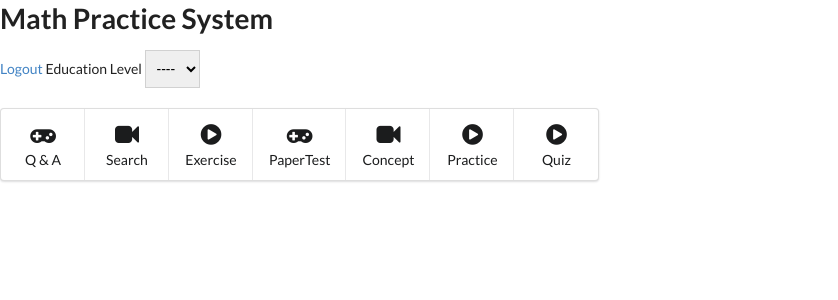
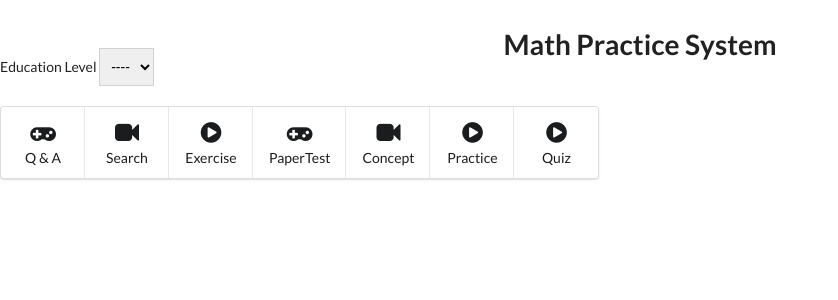
Before and after one commit to fiennyangeln/Math-Practice-System, a Django app: page /students/home/ in a window 1280 px wide. Shown: the top 300 px of the page, without its empty margins (0-838 px from the left). Run offline with Django 3.2, Linux system fonts and the light colour scheme; data that the repository does not hold is empty.

Commit message:
prettify

```diff
--- a/apps/students/controllers/base_views.py
+++ b/apps/students/controllers/base_views.py
@@ -37,6 +37,7 @@ class BaseView():
             if form.is_valid():
                 form.save()
                 messages.add_message(request, messages.SUCCESS, "User created successfully, Please Login")
+                # TODO : does user needs to be superuser/staff
                 return redirect('/students/login')
         else:
             form = UserCreationForm()
--- a/apps/students/templates/base.html
+++ b/apps/students/templates/base.html
@@ -15,10 +15,21 @@
 </head>
 
 <body>
-<div class="btn-block">
-    <div class="jumbotron jumbotron-fluid text-center">
+{% if request.user.is_authenticated %}
+  <a href="/students/logout">
+    <button class="ui right floated basic button">
+    <i class="icon user"></i>
+    Logout
+  </button>
+  </a>
+{% endif %}
+
+  <br><br>
+  <div class="ui center aligned grid">
     <h1>Math Practice System</h1>
-      <a href="/students/logout">Logout</a>
+  </div>
+  <div class="right menu">
+  </div>
     {% block messages %}
       {% if messages %}
         {% for message in messages %}
@@ -29,10 +40,9 @@
         {% endfor %}
       {% endif %}
     {% endblock %}
-
     {% block body %}
     {% endblock %}
-    </div>
+
 </div>
   <!-- Put it below to make sure page load first, speed up render, prevent unresponsive stalls -->
   <script src="{% static 'js/jquery-3.2.1.js'%}" type= "text/javascript"></script>
--- a/apps/students/templates/index.html
+++ b/apps/students/templates/index.html
@@ -1,6 +1,9 @@
 {% extends 'base.html' %}
 
 {% block body %}
+<div class="three wide column"></div>
+
+<div class="ten wide column">
 <span> Education Level</span>
 <select class="ui dropdown" onChange="window.location.href=this.value">
   <option value="{% url 'students_switchedu' 0 %}">
@@ -46,4 +49,7 @@
     Quiz
   </a>
 </div>
+</div>
+<div class="three wide column"></div>
+
 {% endblock body %}
```
Also changed, not shown: apps/students/templates/registration/login.html (+3 -4 lines), apps/students/templates/registration/register.html (+6 -1 lines). Lines whose indentation alone changed are shown as unchanged.
